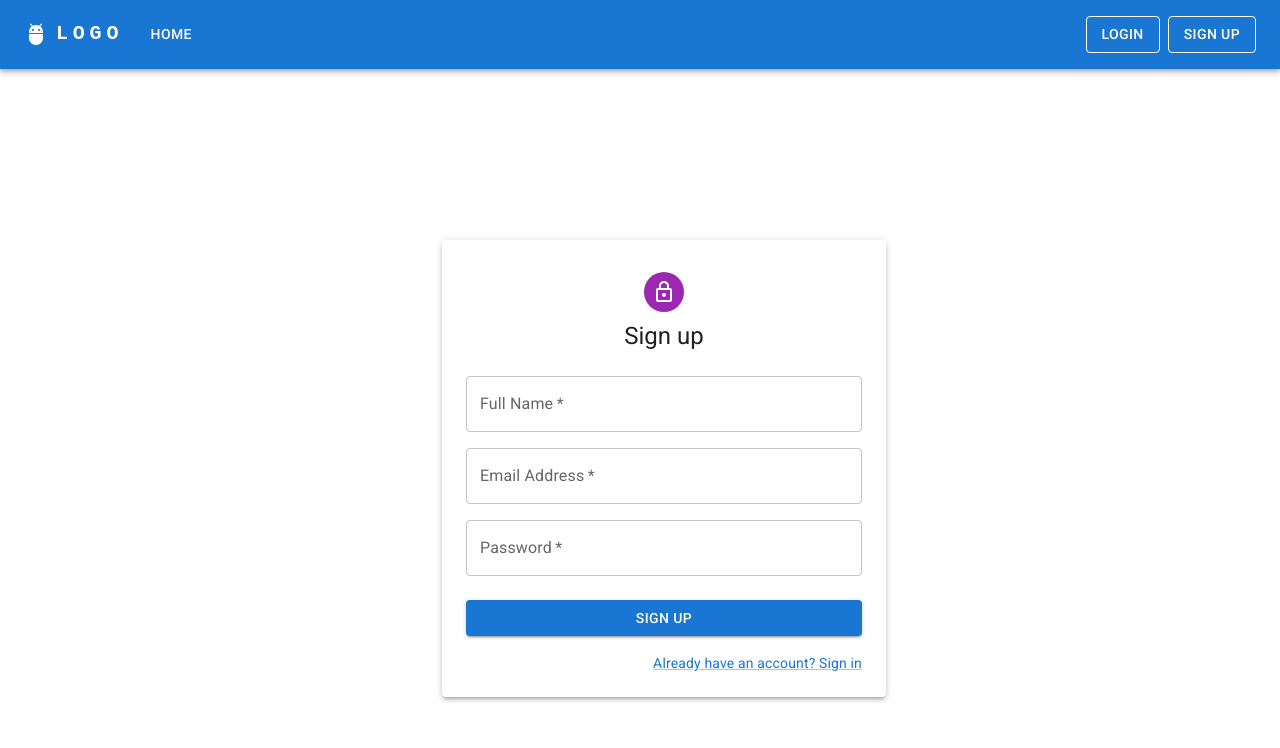
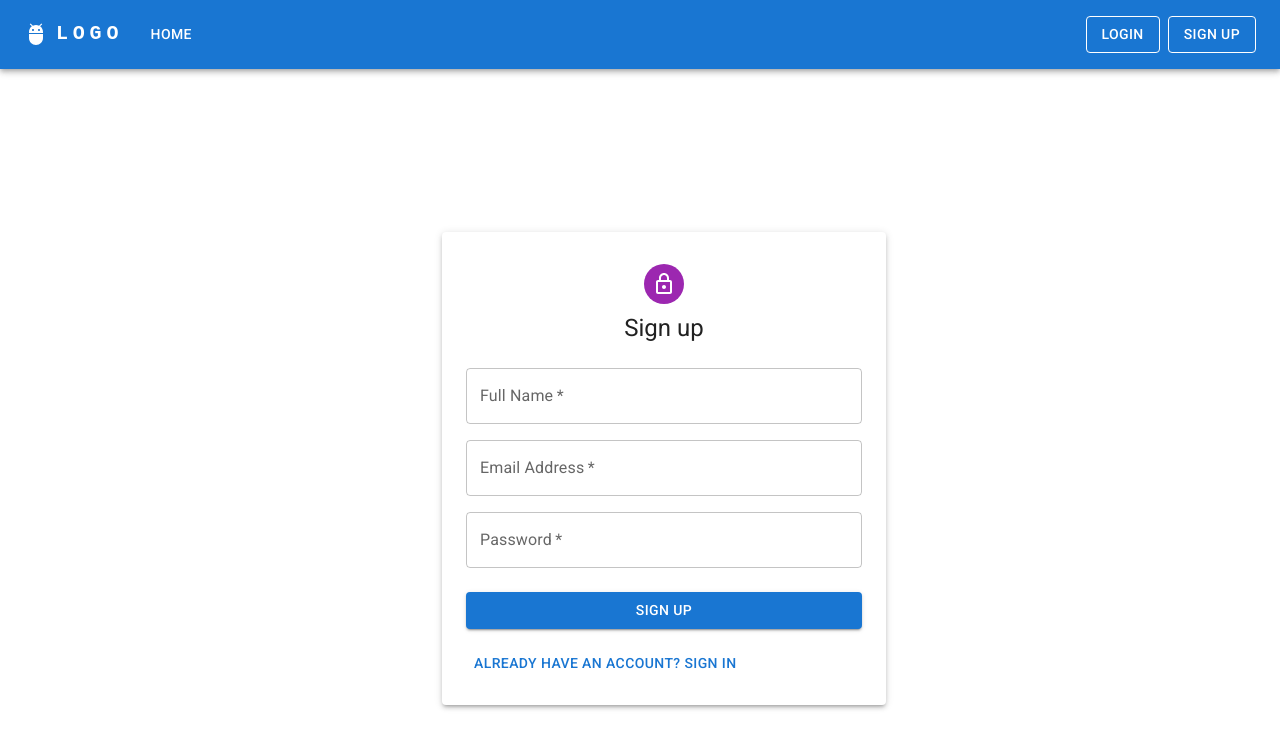
Before and after one commit to gpbaculio/gpflow-challenge, a React (Create React App) app: page /signup in a window 1280 px wide. Shown: the top 748 px of the page. Built offline with nearby package versions, Linux system fonts and the light colour scheme; the HTML template or start-up script is replaced by a standard one.

Commit message:
ux updates

```diff
--- a/src/routes/Login.tsx
+++ b/src/routes/Login.tsx
@@ -9,7 +9,7 @@ import {
   Avatar,
 } from "@mui/material";
 import LockOutlinedIcon from "@mui/icons-material/LockOutlined";
-
+import { Link as RouterLink } from "react-router-dom";
 function Login() {
   return (
     <Box
@@ -68,9 +68,9 @@ function Login() {
             >
               Sign In
             </Button>
-            <Link href="#" variant="body2">
+            <Button component={RouterLink} to="/signup">
               {"Don't have an account? Sign Up"}
-            </Link>
+            </Button>
           </Box>
         </Box>
       </Container>
--- a/src/routes/Signup.tsx
+++ b/src/routes/Signup.tsx
@@ -3,13 +3,13 @@ import {
   Container,
   Paper,
   Button,
-  Link,
   TextField,
   Typography,
   Avatar,
   Grid,
 } from "@mui/material";
 import LockOutlinedIcon from "@mui/icons-material/LockOutlined";
+import { Link as RouterLink } from "react-router-dom";
 
 function Login() {
   return (
@@ -76,13 +76,9 @@ function Login() {
             >
               Sign Up
             </Button>
-            <Grid container justifyContent="flex-end">
-              <Grid item>
-                <Link href="#" variant="body2">
-                  Already have an account? Sign in
-                </Link>
-              </Grid>
-            </Grid>
+            <Button component={RouterLink} to="/login">
+              {"Already have an account? Sign in"}
+            </Button>
           </Box>
         </Box>
       </Container>
```
